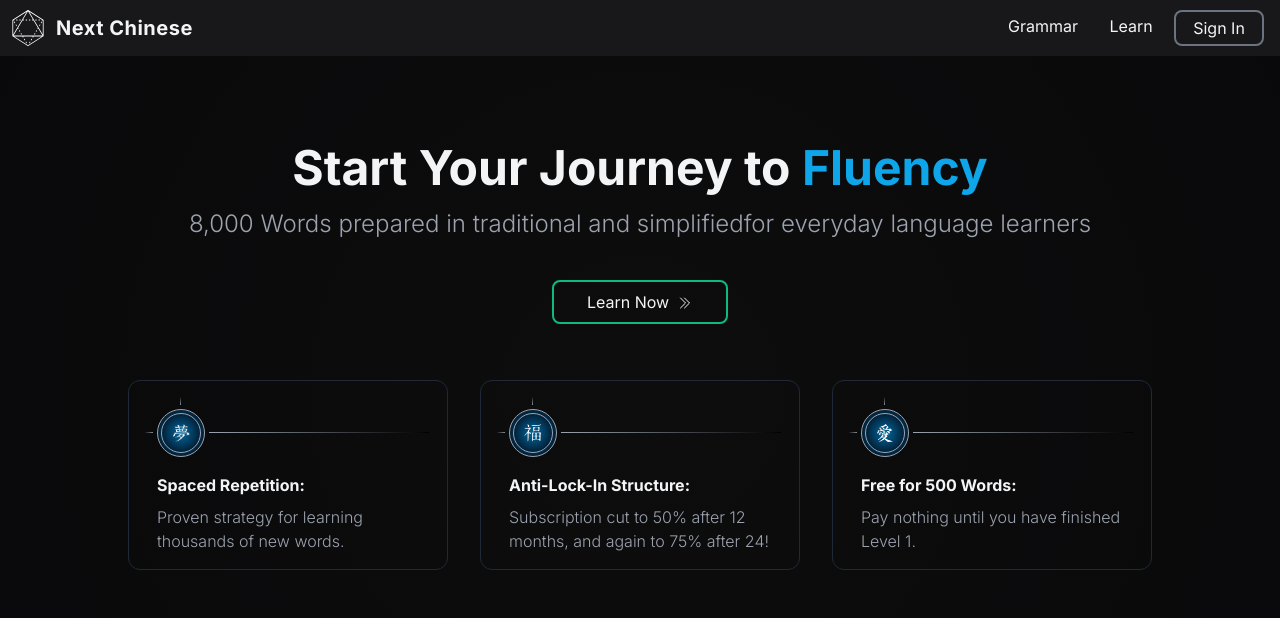
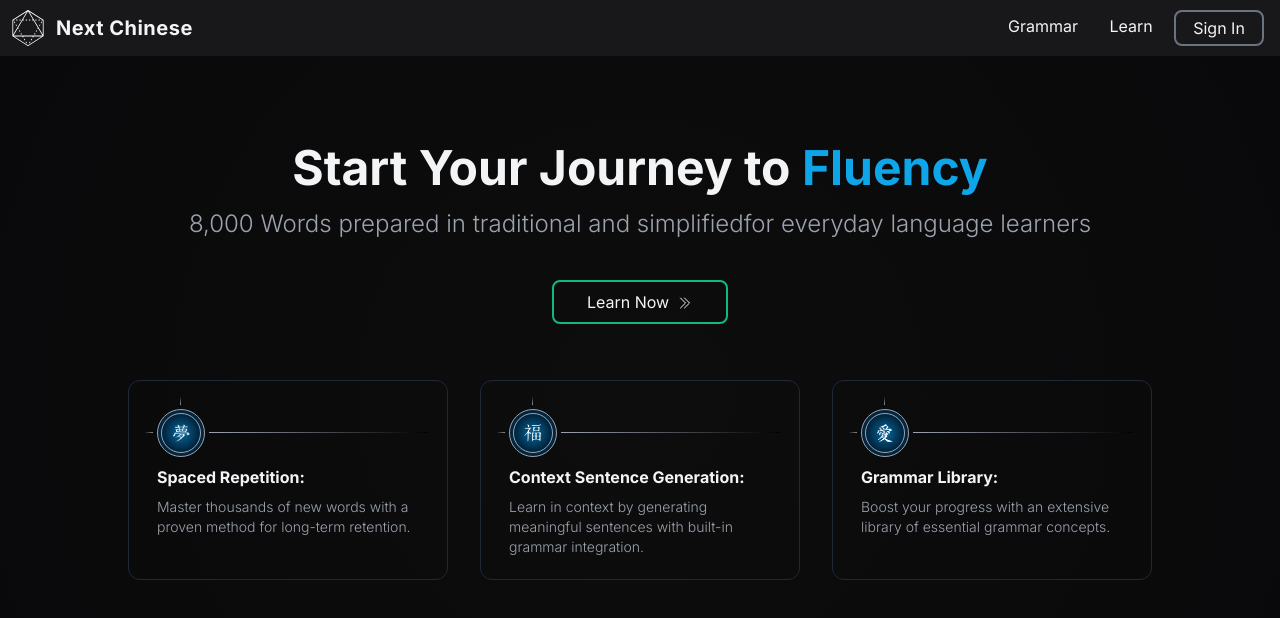
Before and after one commit to esoterik12/next-chinese-v3, a Next.js app: page / in a window 1280 px wide. Shown: the top 618 px of the page. Built offline with nearby package versions, Linux system fonts and the light colour scheme; no server answers.

Commit message:
Completion clean up
Removed some things that are incomplete like subscription tab and delete account function
Rewrote the homepage text
App is essentially ready for testing! A major step

```diff
--- a/app/page.tsx
+++ b/app/page.tsx
@@ -7,7 +7,7 @@ export default function Home() {
   return (
     <PageContainer customClasses='p-4 lg:px-12'>
       <>
-        <div className='flex flex-col md:flex-row p-4 rounded-lg'>
+        <div className='flex flex-col rounded-lg p-4 md:flex-row'>
           <section className='flex w-full flex-col items-center text-center'>
             <h1 className='custom-header-large mt-6 md:mt-14'>
               Start Your Journey to{' '}
@@ -20,21 +20,21 @@ export default function Home() {
             <HomePageButton />
           </section>
         </div>
-        <div className='p-4 flex w-full flex-col items-center justify-center gap-x-8 lg:flex-row'>
+        <div className='flex w-full flex-col items-center justify-center gap-x-8 p-4 lg:flex-row'>
           <HomepageCard
             image='/images/chinese-meng.png'
             subtitle='Spaced Repetition:'
-            text='Proven strategy for learning thousands of new words.'
+            text='Master thousands of new words with a proven method for long-term retention.'
           />
           <HomepageCard
             image='/images/chinese-fu.png'
-            subtitle='Anti-Lock-In Structure:'
-            text='Subscription cut to 50% after 12 months, and again to 75% after 24!'
+            subtitle='Context Sentence Generation:'
+            text='Learn in context by generating meaningful sentences with built-in grammar integration.'
           />
           <HomepageCard
             image='/images/chinese-love.png'
-            subtitle='Free for 500 Words:'
-            text='Pay nothing until you have finished Level 1.'
+            subtitle='Grammar Library:'
+            text='Boost your progress with an extensive library of essential grammar concepts.'
           />
         </div>
       </>
--- a/components/cards/HomepageCard.tsx
+++ b/components/cards/HomepageCard.tsx
@@ -9,7 +9,7 @@ type HomepageCardProps = {
 
 const HomepageCard = ({ image, subtitle, text }: HomepageCardProps) => {
   return (
-    <div className='mt-6 flex h-[160px] md:h-[190px] w-[340px] lg:max-w-[320px] flex-col rounded-xl border border-gray-800 p-4 md:flex-col'>
+    <div className='mt-6 flex h-[140px] md:h-[200px] w-[340px] lg:max-w-[320px] flex-col rounded-xl border border-gray-800 p-4 md:flex-col'>
       {/* Top Section Icon Design */}
       <div
         style={{
@@ -40,9 +40,9 @@ const HomepageCard = ({ image, subtitle, text }: HomepageCardProps) => {
       </div>
 
       {/* Main/Bottom Section Text */}
-      <div className='md:ml-3 md:mt-4'>
+      <div className='md:ml-3 md:mt-2'>
         <p className='font-bold hidden md:block'>{subtitle}</p>
-        <p className='mt-2 font-light text-gray-400'>{text}</p>
+        <p className='mt-2 font-light custom-small-text text-gray-400'>{text}</p>
       </div>
     </div>
   )
--- a/components/grammar/GrammarModal.tsx
+++ b/components/grammar/GrammarModal.tsx
@@ -1,6 +1,7 @@
 import { useEffect, useRef } from 'react'
 import { motion, AnimatePresence } from 'framer-motion'
 import IconPuzzle from '../icons/IconPuzzle'
+import IconXCircle from '../icons/IconXCircle'
 
 interface ModalProps {
   isOpen: boolean
@@ -26,9 +27,6 @@ const Modal = ({ isOpen, onClose, children }: ModalProps) => {
 
     if (isOpen) {
       document.addEventListener('keydown', handleKeyDown)
-      document.body.style.overflow = 'hidden'
-    } else {
-      document.body.style.overflow = 'unset'
     }
 
     return () => {
@@ -55,7 +53,7 @@ const Modal = ({ isOpen, onClose, children }: ModalProps) => {
           initial={{ opacity: 0 }}
           animate={{ opacity: 1 }}
           exit={{ opacity: 0 }}
-          transition={{duration: 0.3}}
+          transition={{ duration: 0.3 }}
           onMouseDown={handleOverlayClick} // Detect clicks on overlay
         >
           {/* Modal Container */}
@@ -65,7 +63,7 @@ const Modal = ({ isOpen, onClose, children }: ModalProps) => {
             role='dialog'
             aria-modal='true'
             aria-labelledby='modal-title'
-            className='relative h-screen w-screen max-w-[350px] overflow-hidden bg-zinc-300 shadow-xl'
+            className='relative h-screen w-screen max-w-[350px] overflow-auto bg-zinc-300 shadow-xl'
             initial={{ x: 450, opacity: 0.5 }}
             animate={{ x: 0, opacity: 1 }}
             exit={{ x: 450, opacity: 0.5 }}
@@ -84,23 +82,10 @@ const Modal = ({ isOpen, onClose, children }: ModalProps) => {
             {/* Close Button */}
             <button
               onClick={onClose}
-              className='absolute right-4 top-4 text-zinc-500 hover:text-zinc-300'
+              className='absolute right-4 top-4 mt-2 text-zinc-700 hover:text-zinc-500'
             >
               <span className='sr-only'>Close</span>
-              <svg
-                xmlns='http://www.w3.org/2000/svg'
-                fill='none'
-                viewBox='0 0 24 24'
-                strokeWidth={1.5}
-                stroke='currentColor'
-                className='h-6 w-6'
-              >
-                <path
-                  strokeLinecap='round'
-                  strokeLinejoin='round'
-                  d='M6 18L18 6M6 6l12 12'
-                />
-              </svg>
+              <IconXCircle classes='h-6 w-6' />
             </button>
 
             {/* Modal Content */}
--- a/components/settings/GeneralSettings.tsx
+++ b/components/settings/GeneralSettings.tsx
@@ -1,5 +1,4 @@
 'use client'
-import DefaultButton from '../buttons/DefaultButton'
 import LevelAdjustment from './LevelAdjustment'
 import ResetAccount from './ResetAccount'
 
@@ -40,7 +39,7 @@ const GeneralSettings = ({
       <div className='my-6 border border-gray-600' />
       <ResetAccount userId={userId} />
       <div className='my-6 border border-gray-600' />
-      <div className='w-full'>
+      {/* <div className='w-full'>
         <h3 className='custom-large-text font-bold'>Delete Account</h3>
         <div className='w-full p-2'>
           <p className='text-gray-400'>
@@ -54,7 +53,7 @@ const GeneralSettings = ({
             </DefaultButton>
           </div>
         </div>
-      </div>
+      </div> */}
     </section>
   )
 }
--- a/components/settings/Tabs.tsx
+++ b/components/settings/Tabs.tsx
@@ -21,7 +21,7 @@ const SettingsTabs = ({
 }: TabsProbs) => {
   const [activeTab, setActiveTab] = useState(0)
 
-  const tabs = ['General Settings', 'Subscription']
+  const tabs = ['General Settings'] // Add 'Subscription' here when ready
   const tabContent = [
     <GeneralSettings
       userId={userId}
```
Also changed, not shown: 1 other file (tests, documents, lock files or other folders).
